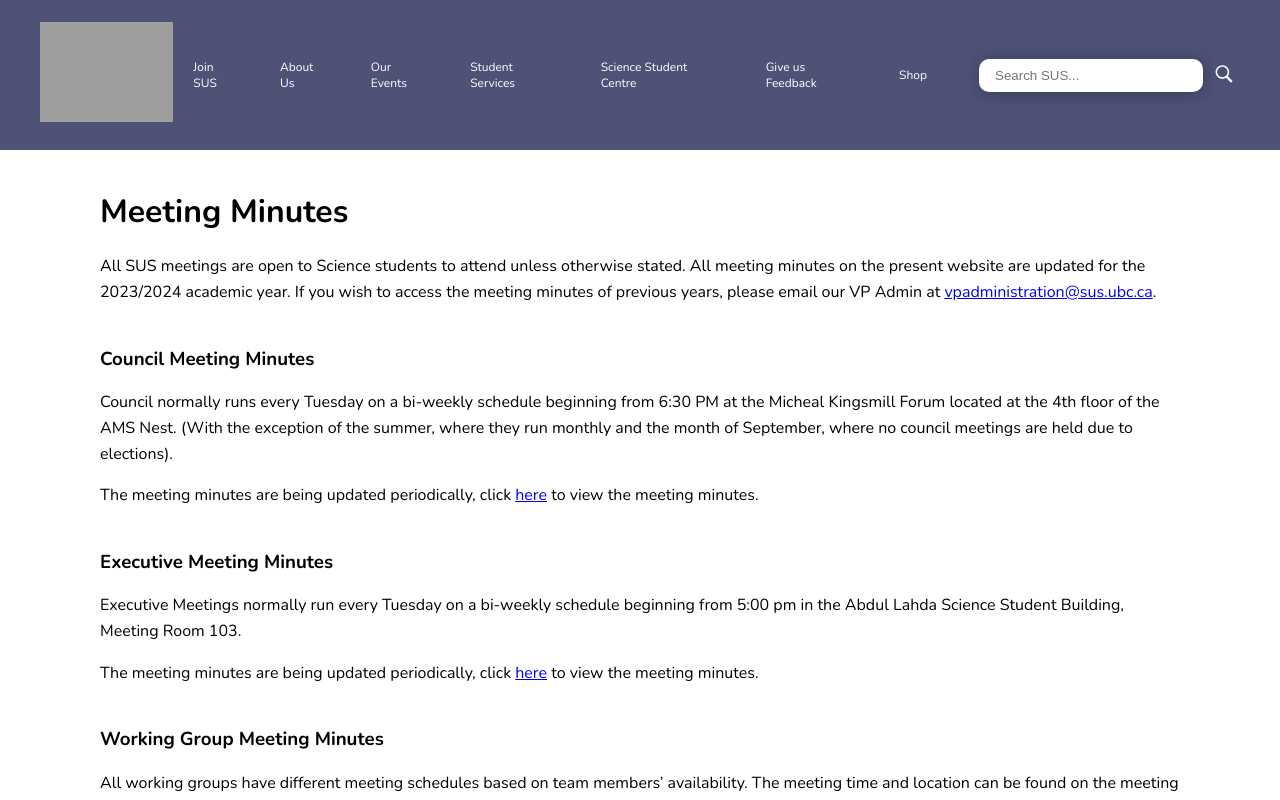
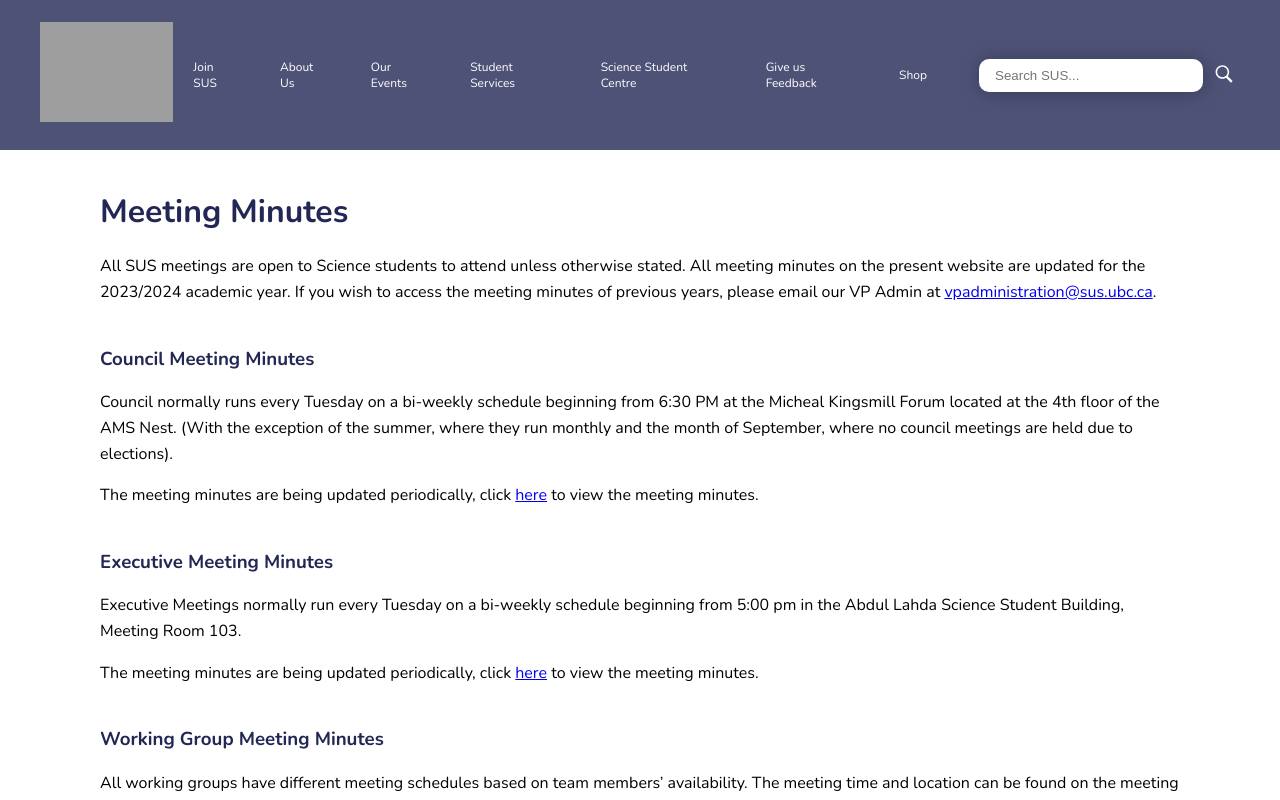
Before and after one commit to Science-Undergraduate-Society/www, a Next.js app: page /aboutUs/meetingMinutes in a window 1280 px wide. Shown: the top 800 px of the page. Built offline with nearby package versions, Linux system fonts and the light colour scheme; grey boxes are pictures that could not be loaded; a web font is replaced by a local one.

Commit message:
update meeting minutes color

```diff
--- a/src/pages/aboutUs/meetingMinutes.js
+++ b/src/pages/aboutUs/meetingMinutes.js
@@ -271,7 +271,7 @@ export default function MeetingMinutes() {
       <Navbar />
       <Background>
         <Content>
-          <h1>Meeting Minutes</h1>
+          <StyledH1>Meeting Minutes</StyledH1>
           <p>
             All SUS meetings are open to Science students to attend unless
             otherwise stated. All meeting minutes on the present website are
@@ -284,7 +284,7 @@ export default function MeetingMinutes() {
             .
           </p>
 
-          <h3>Council Meeting Minutes</h3>
+          <StyledH3>Council Meeting Minutes</StyledH3>
 
           <p>
             Council normally runs every Tuesday on a bi-weekly schedule
@@ -305,7 +305,7 @@ export default function MeetingMinutes() {
             &nbsp;to view the meeting minutes.
           </p>
 
-          <h3>Executive Meeting Minutes</h3>
+          <StyledH3>Executive Meeting Minutes</StyledH3>
 
           <p>
             Executive Meetings normally run every Tuesday on a bi-weekly
@@ -324,7 +324,7 @@ export default function MeetingMinutes() {
             &nbsp;to view the meeting minutes.
           </p>
 
-          <h3>Working Group Meeting Minutes</h3>
+          <StyledH3>Working Group Meeting Minutes</StyledH3>
 
           <p>
             All working groups have different meeting schedules based on team
@@ -392,6 +392,13 @@ export default function MeetingMinutes() {
   );
 }
 
+const StyledH1 = styled.h1`
+  color: #222755;
+`;
+
+const StyledH3 = styled.h3`
+  color: #222755;
+`;
 const Title = styled.div`
   color: black;
 `;
@@ -518,12 +525,12 @@ const TabHeaders = styled.ul`
     &.active {
       border-color: #ccc;
       border-bottom: none;
-      background-color: #005bb5; /* More distinct active color */
+      background-color: #222755; /* More distinct active color */
       color: white; /* Change text color for better contrast */
       box-shadow: 0 4px 8px rgba(0, 0, 0, 0.2); /* Add shadow */
     }
     &:hover {
-      background-color: #0073e6; /* Highlight color on hover */
+      background-color: #222755; /* Highlight color on hover */
       color: white; /* Change text color on hover */
     }
   }
```
